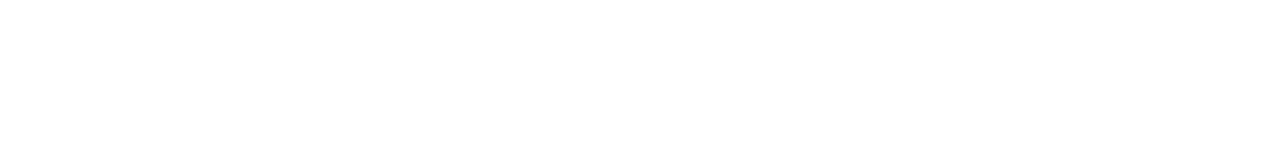
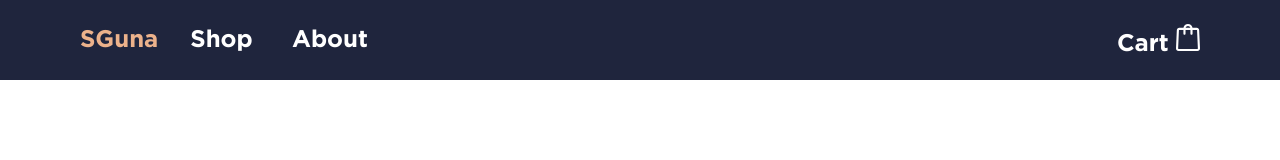
Before and after one commit to AsterinGray/Ecommerce-Front-End, a plain HTML site: page index.html in a window 1280 px wide. Drawn offline with Linux system fonts and the light colour scheme.

Commit message:
navbar feature added

```diff
--- a/css/style.css
+++ b/css/style.css
@@ -0,0 +1,64 @@
+html, body{
+    margin: 0;
+    padding: 0;
+}
+
+@font-face{
+    font-family: "GothamLight";
+    src: url("../asset/font/GothamLight.ttf");
+}
+
+@font-face{
+    font-family: "GothamBold";
+    src: url("../asset/font/GothamBold.ttf");
+}
+
+.navbar{
+    display: flex;
+    align-items: center;
+    position: sticky;
+    top: 0;
+    z-index: 3;
+    height: 10vh;
+    background-color: #1F253D;
+    padding: 0 5rem;
+    font: 1.5rem GothamBold;
+}
+
+.navbar a{
+    text-decoration: none;
+}
+
+.navbar-logo a{
+    color: #ECB28B;
+    font-weight: bolder;
+}
+
+.navbar-link{
+    padding: 0 1rem;
+    color: white;
+}
+
+.navbar-link>a{
+    padding: 0 1rem;
+    color: white;
+}
+
+.navbar-cart{
+    margin-left: auto;
+}
+
+.navbar-cart a{
+    color: white;
+}
+
+.navbar-cart>a>img{
+    width: 1.5rem;
+    filter: invert(1);
+}
+
+@media only screen and (max-width: 768px){
+    .navbar{
+        padding: 0 1rem;
+    }
+}
--- a/index.html
+++ b/index.html
@@ -4,10 +4,23 @@
     <meta charset="UTF-8">
     <meta name="viewport" content="width=device-width, initial-scale=1.0">
     <title>SGuna</title>
+    <link rel="stylesheet" href="css/style.css">
 </head>
 <body>
-    <nav>
-
+    <nav class="navbar">
+        <span class="navbar-logo">
+            <a href="">SGuna</a>
+        </span>
+        <span class="navbar-link">
+            <a href="">Shop</a>
+            <a href="">About</a>
+        </span>
+        <span class="navbar-cart">
+            <a href="">
+                Cart
+                <img src="asset/img/cart-icon.svg" alt="Cart-icon">
+            </a>
+        </span>
     </nav>
     <section class="landing">
 
```
